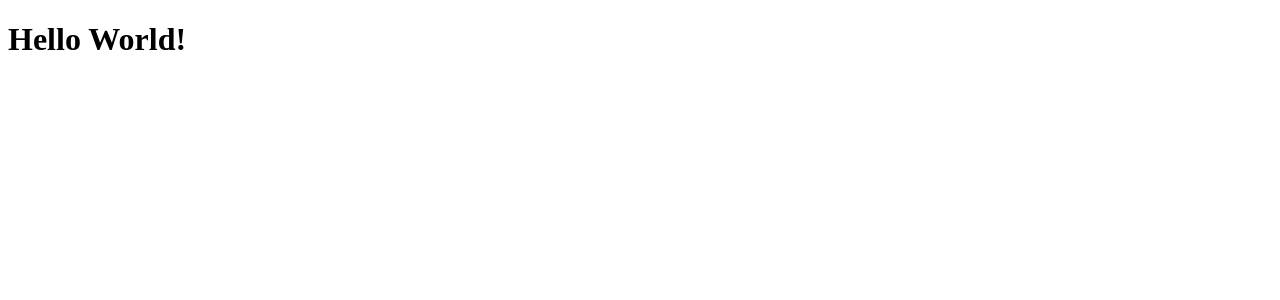
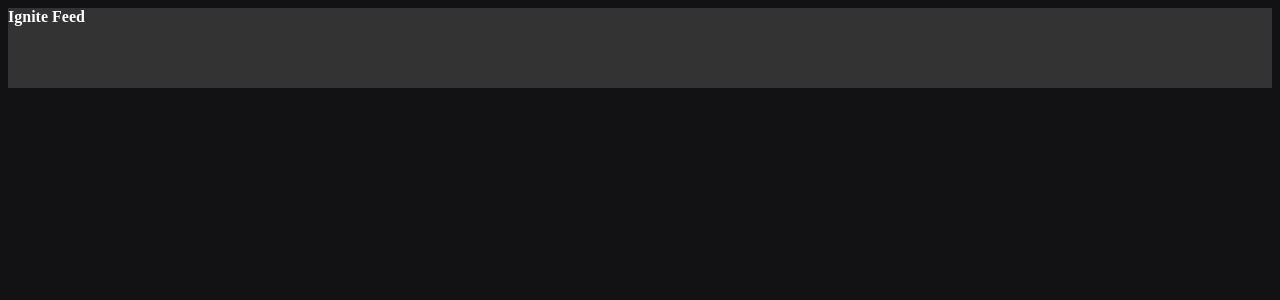
Before and after one commit to LuisRuda/ignite-reactjs-01-fundamentals, a React (Vite) app: page / in a window 1280 px wide. Shown: the top 300 px of the page. Built offline with nearby package versions, Linux system fonts and the light colour scheme.

Commit message:
feature: created header component

```diff
--- a/src/App.jsx
+++ b/src/App.jsx
@@ -1,6 +1,10 @@
+import { Header } from './components/Header';
+
+import './styles.css';
+
 function App() {
   return (
-    <h1>Hello World!</h1>
+    <Header />
   )
 }
 
--- /dev/null
+++ b/src/components/Header.jsx
@@ -0,0 +1,10 @@
+import styles from './Header.module.css';
+
+export function Header() {
+  return (
+    <header className={styles.header}>
+      <strong>Ignite Feed</strong>
+    </header>
+
+  )
+}
--- /dev/null
+++ b/src/components/Header.module.css
@@ -0,0 +1,4 @@
+.header {
+  background: #333;
+  height: 80px;
+}
--- /dev/null
+++ b/src/styles.css
@@ -0,0 +1,4 @@
+body {
+  background: #121214;
+  color: #fff;
+}
```
